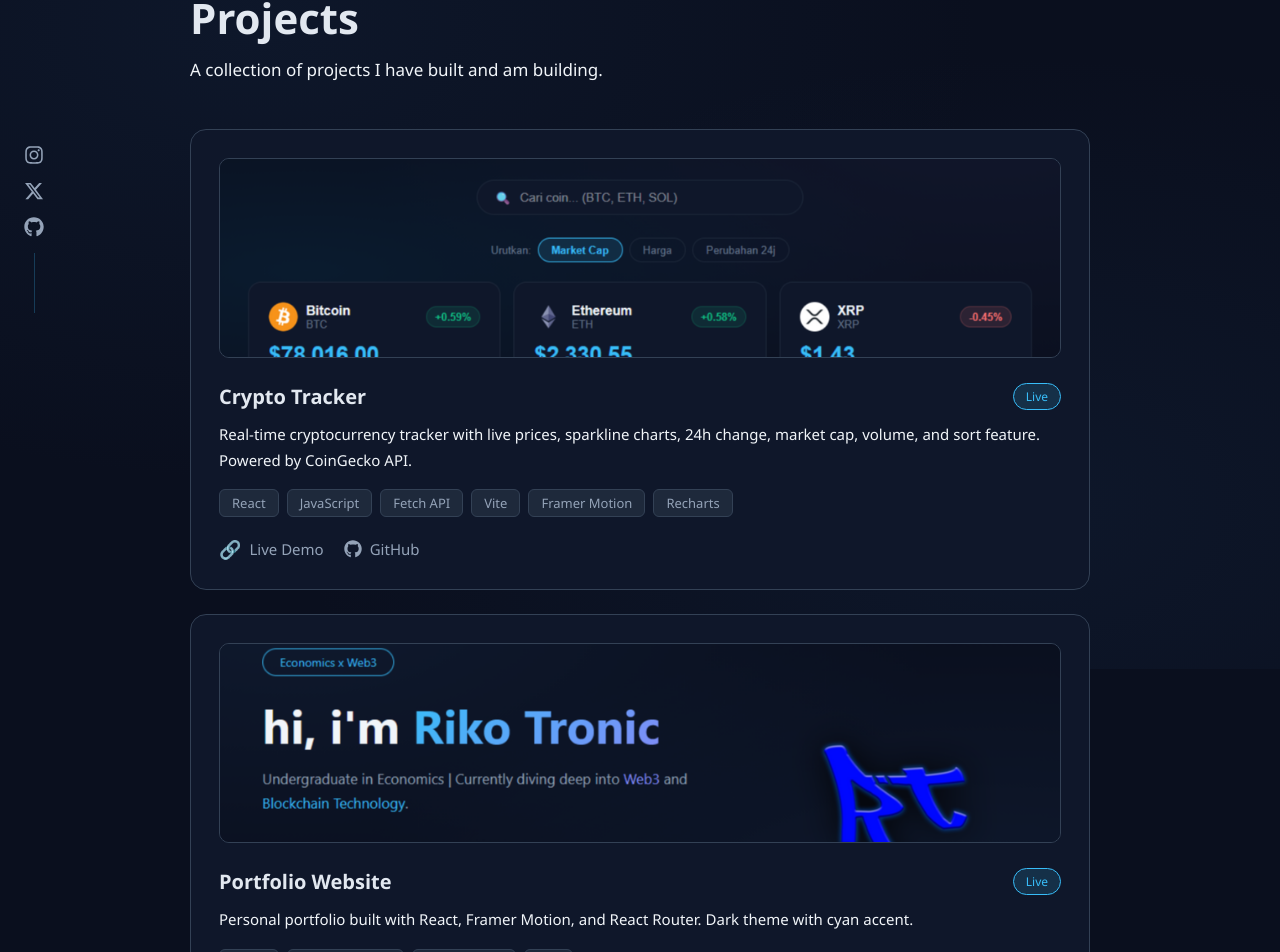
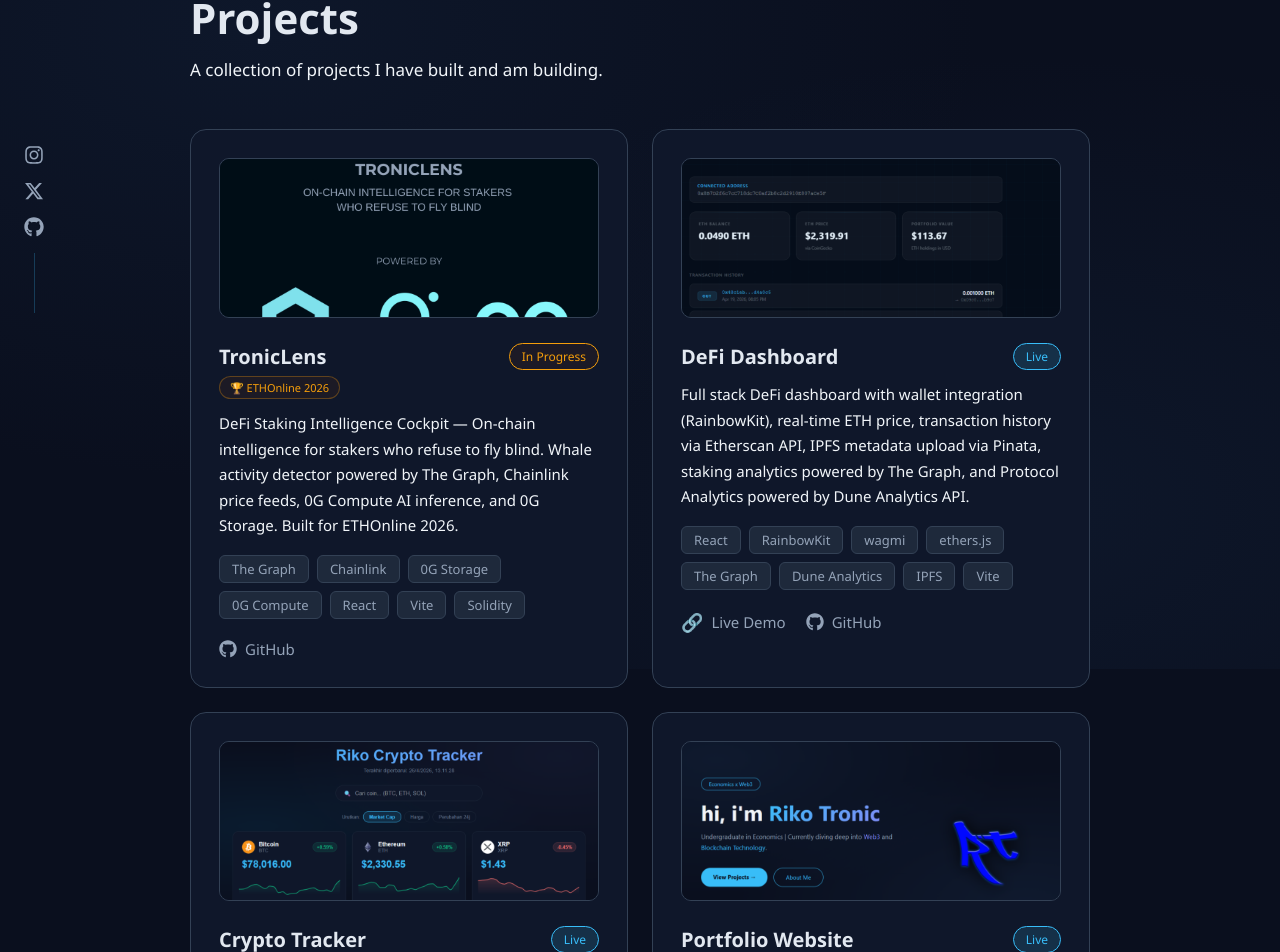
Before and after one commit to tronic21-ctrl/portofolio-riko, a React (Vite) app: page /projects in a window 1280 px wide. Shown: the part 131-1083 px from the top of the page. Built offline with nearby package versions, Linux system fonts and the light colour scheme.

Commit message:
feat: update portfolio - add TronicLens, new skills, polish UI

```diff
--- a/src/context/ThemeContext.jsx
+++ b/src/context/ThemeContext.jsx
@@ -18,6 +18,7 @@
     '--navbar-bg': '#0f172a99',
     '--border': '#334155',
     '--gradient-1': '#1e3a5f30',
+    '--purple-accent': '#818cf8',
   },
   light: {
     name: 'light',
@@ -33,6 +34,7 @@
     '--navbar-bg': '#ffffffee',
     '--border': '#e2e8f0',            // Border lembut
     '--gradient-1': '#bae6fd30',
+    '--purple-accent': '#6d28d9',
   },
 }
 
--- a/src/pages/Projects.jsx
+++ b/src/pages/Projects.jsx
@@ -1,7 +1,9 @@
 import { motion } from 'framer-motion'
+import { useState, useEffect } from 'react'
 import { useLang } from '../context/LanguageContext'
 import { FaGithub } from 'react-icons/fa6'
 
+import previewTroniclens from '../assets/preview-troniclens.png'
 import previewCrypto from '../assets/preview-crypto.png'
 import previewPortfolio from '../assets/preview-portfolio.png'
 import previewDefi from '../assets/preview-defi.png'
@@ -11,6 +13,21 @@
   const p = t.projects
 
   const projectsMeta = [
+    {
+      image: previewTroniclens,
+      tech: ['The Graph', 'Chainlink', '0G Storage', '0G Compute', 'React', 'Vite', 'Solidity'],
+      live: null,
+      github: 'https://github.com/tronic21-ctrl/foundry-troniclens',
+      status: 'In Progress',
+      event: 'ETHOnline 2026',
+    },
+    {
+      image: previewDefi,
+      tech: ['React', 'RainbowKit', 'wagmi', 'ethers.js', 'The Graph', 'Dune Analytics', 'IPFS', 'Vite'],
+      live: 'https://defi-dashboard-pi.vercel.app/',
+      github: 'https://github.com/tronic21-ctrl/defi-dashboard',
+      status: 'Live',
+    },
     {
       image: previewCrypto,
       tech: ['React', 'JavaScript', 'Fetch API', 'Vite', 'Framer Motion', 'Recharts'],
@@ -25,16 +42,17 @@
       github: 'https://github.com/tronic21-ctrl/portofolio-riko',
       status: 'Live',
     },
-    {
-      image: previewDefi,
-      tech: ['React', 'RainbowKit', 'wagmi', 'ethers.js', 'IPFS', 'The Graph', 'Vite'],
-      live: 'https://defi-dashboard-pi.vercel.app/',
-      github: 'https://github.com/tronic21-ctrl/defi-dashboard',
-      status: 'Live',
-    },
   ]
 
   const projects = p.items.map((item, i) => ({ ...item, ...projectsMeta[i] }))
+
+  const [isMobile, setIsMobile] = useState(window.innerWidth < 768)
+
+  useEffect(() => {
+    const handleResize = () => setIsMobile(window.innerWidth < 768)
+    window.addEventListener('resize', handleResize)
+    return () => window.removeEventListener('resize', handleResize)
+  }, [])
 
   return (
     <div style={{ minHeight: '100vh', padding: '120px 40px 80px' }}>
@@ -56,14 +74,18 @@
         </motion.div>
 
         {/* Project Cards */}
-        <div style={{ display: 'flex', flexDirection: 'column', gap: '24px' }}>
+        <div style={{
+          display: 'grid',
+          gridTemplateColumns: isMobile ? '1fr' : 'repeat(2, 1fr)',
+          gap: '24px',
+        }}>
           {projects.map((project, index) => (
             <motion.div
               key={project.title}
               initial={{ opacity: 0, y: 30 }}
               animate={{ opacity: 1, y: 0 }}
               transition={{ duration: 0.5, delay: index * 0.1 }}
-              whileHover={{ borderColor: 'var(--blue-primary)', x: 6 }}
+              whileHover={{ borderColor: 'var(--blue-primary)', y: -6 }}
               style={{
                 backgroundColor: 'var(--bg-card)',
                 border: '1px solid var(--border)',
@@ -79,7 +101,7 @@
                   alt={project.title}
                   style={{
                     width: '100%',
-                    height: '200px',
+                    height: '160px',
                     objectFit: 'cover',
                     borderRadius: '10px',
                     marginBottom: '20px',
@@ -97,9 +119,24 @@
                 flexWrap: 'wrap',
                 gap: '8px',
               }}>
-                <h2 style={{ color: 'var(--text-heading)', fontSize: '20px' }}>
-                  {project.title}
-                </h2>
+                <div style={{ display: 'flex', flexDirection: 'column', gap: '6px' }}>
+                  <h2 style={{ color: 'var(--text-heading)', fontSize: '20px' }}>
+                    {project.title}
+                  </h2>
+                  {project.event && (
+                    <span style={{
+                      fontSize: '11px',
+                      padding: '3px 10px',
+                      borderRadius: '50px',
+                      backgroundColor: '#78350f20',
+                      color: '#f59e0b',
+                      border: '1px solid #f59e0b50',
+                      width: 'fit-content',
+                    }}>
+                      🏆 {project.event}
+                    </span>
+                  )}
+                </div>
 
                 <span style={{
                   fontSize: '12px',
@@ -107,12 +144,18 @@
                   borderRadius: '50px',
                   backgroundColor: project.status === 'Live'
                     ? 'var(--blue-glow)'
+                    : project.status === 'In Progress'
+                    ? '#78350f20'
                     : '#1e293b',
                   color: project.status === 'Live'
                     ? 'var(--blue-primary)'
+                    : project.status === 'In Progress'
+                    ? '#f59e0b'
                     : 'var(--text-secondary)',
                   border: `1px solid ${project.status === 'Live'
                     ? 'var(--blue-primary)'
+                    : project.status === 'In Progress'
+                    ? '#f59e0b'
                     : 'var(--border)'}`,
                 }}>
                   {project.status}
@@ -153,7 +196,7 @@
                 ))}
               </div>
 
-                            {/* Links */}
+              {/* Links */}
               <div style={{ display: 'flex', gap: '20px', flexWrap: 'wrap' }}>
                 {project.live && (
                   <motion.a
--- a/src/utils/translations.js
+++ b/src/utils/translations.js
@@ -11,12 +11,12 @@
     home: {
       badge: 'Economics x Web3',
       greeting: "hi, i'm",
-      subtitle: 'Undergraduate in Economics | Currently diving deep into',
+      subtitle: 'Economics Graduate | Currently diving deep into',
       web3: 'Web3',
       blockchain: 'Blockchain Technology',
       btnProjects: 'View Projects →',
       btnAbout: 'About Me',
-      tags: ['Economics', 'Web3', 'DeFi', 'React', 'Blockchain'],
+      tags: ['Economics', 'Web3', 'DeFi', 'React', 'Solidity', 'Blockchain'],
     },
 
     // About
@@ -40,7 +40,7 @@
         { year: '2017 - 2024', title: 'Content Creator', desc: 'Active on YouTube & TikTok as a content creator.' },
         { year: '2021 - 2025', title: 'B.Sc. Development Economics', desc: 'Studied Development Economics at UNINGRAT Tual. Graduated December 1, 2025.' },
         { year: '2025 - March 2026', title: 'Market Analyst & Trader', desc: 'Focused on investment and trading independently (stocks, cryptocurrency, commodities).' },
-        { year: 'March 2026 - Present', title: 'Web Development & Web3 Journey', desc: 'Started learning Web Development from scratch (HTML, CSS, JavaScript, React). Currently entering the Web3 space with a focus on Blockchain, Smart Contracts, and DeFi from an economic perspective.' },
+        { year: 'March 2026 - Present', title: 'Web Development & Web3 Journey', desc: 'Started learning Web Development from scratch (HTML, CSS, JavaScript, React). Currently entering the Web3 space — building production-grade smart contracts with NatSpec documentation, security patterns (ReentrancyGuard, CEI), Foundry testing (16/16 pass), and integrating DeFi protocols (The Graph, Chainlink, 0G Storage).' },
       ],
     },
 
@@ -52,16 +52,20 @@
       github: '📁 GitHub',
       items: [
         {
+          title: 'TronicLens',
+          desc: 'DeFi Staking Intelligence Cockpit — On-chain intelligence for stakers who refuse to fly blind. Whale activity detector powered by The Graph, Chainlink price feeds, 0G Compute AI inference, and 0G Storage. Built for ETHOnline 2026.',
+        },
+        {
+          title: 'DeFi Dashboard',
+          desc: 'Full stack DeFi dashboard with wallet integration (RainbowKit), real-time ETH price, transaction history via Etherscan API, IPFS metadata upload via Pinata, staking analytics powered by The Graph, and Protocol Analytics powered by Dune Analytics API.',
+        },
+        {
           title: 'Crypto Tracker',
           desc: 'Real-time cryptocurrency tracker with live prices, sparkline charts, 24h change, market cap, volume, and sort feature. Powered by CoinGecko API.',
         },
         {
           title: 'Portfolio Website',
-          desc: 'Personal portfolio built with React, Framer Motion, and React Router. Dark theme with cyan accent.',
-        },
-        {
-          title: 'DeFi Dashboard',
-          desc: 'Full stack DeFi dashboard with wallet integration, real-time ETH price, transaction history via Etherscan API, IPFS metadata upload via Pinata, and on-chain staking analytics powered by The Graph.',
+          desc: 'Personal portfolio built with React, Framer Motion, and React Router. Dark theme with cyan accent. Bilingual EN/ID.',
         },
       ],
     },
@@ -84,7 +88,7 @@
       blockchain: 'Teknologi Blockchain',
       btnProjects: 'Lihat Projects →',
       btnAbout: 'Tentang Saya',
-      tags: ['Ekonomi', 'Web3', 'DeFi', 'React', 'Blockchain'],
+      tags: ['Ekonomi', 'Web3', 'DeFi', 'React', 'Solidity', 'Blockchain'],
     },
 
     // About
@@ -108,7 +112,7 @@
         { year: '2017 - 2024', title: 'Content Creator', desc: 'Aktif di YouTube & TikTok sebagai konten kreator.' },
         { year: '2021 - 2025', title: 'S1 Ekonomi Pembangunan', desc: 'Menempuh pendidikan S1 Ekonomi Pembangunan di UNINGRAT Tual. Lulus pada 1 Desember 2025.' },
         { year: '2025 - Maret 2026', title: 'Market Analyst & Trader', desc: 'Fokus mendalami investasi dan trading secara mandiri (saham, cryptocurrency, komoditas).' },
-        { year: 'Maret 2026 - Sekarang', title: 'Web Development & Web3 Journey', desc: 'Memulai belajar Web Development dari nol (HTML, CSS, JavaScript, React). Saat ini sedang memasuki dunia Web3 dengan fokus mempelajari Blockchain, Smart Contract, dan DeFi dari perspektif ekonomi.' },
+        { year: 'Maret 2026 - Sekarang', title: 'Web Development & Web3 Journey', desc: 'Memulai belajar Web Development dari nol (HTML, CSS, JavaScript, React). Kini membangun smart contract production-grade dengan NatSpec documentation, security patterns (ReentrancyGuard, CEI), Foundry testing (16/16 pass), dan integrasi protokol DeFi (The Graph, Chainlink, 0G Storage).' },
       ],
     },
 
@@ -120,16 +124,20 @@
       github: '📁 GitHub',
       items: [
         {
+          title: 'TronicLens',
+          desc: 'DeFi Staking Intelligence Cockpit — Intelijen on-chain untuk staker yang menolak beroperasi secara buta. Whale activity detector yang didukung The Graph, Chainlink price feeds, 0G Compute AI inference, dan 0G Storage. Dibangun untuk ETHOnline 2026.',
+        },
+        {
+          title: 'DeFi Dashboard',
+          desc: 'Full stack DeFi dashboard dengan wallet integration (RainbowKit), real-time ETH price, transaction history via Etherscan API, IPFS metadata upload via Pinata, staking analytics powered by The Graph, dan Protocol Analytics powered by Dune Analytics API.',
+        },
+        {
           title: 'Crypto Tracker',
           desc: 'Tracker cryptocurrency real-time dengan harga live, grafik sparkline, perubahan 24j, market cap, volume, dan fitur sort. Powered by CoinGecko API.',
         },
         {
           title: 'Portfolio Website',
-          desc: 'Portfolio personal dengan React, Framer Motion, dan React Router. Dark theme dengan cyan accent.',
-        },
-        {
-          title: 'DeFi Dashboard',
-          desc: 'Full stack DeFi dashboard dengan wallet integration, real-time ETH price, transaction history via Etherscan API, IPFS metadata upload via Pinata, dan staking analytics on-chain powered by The Graph.',
+          desc: 'Portfolio personal dengan React, Framer Motion, dan React Router. Dark theme dengan cyan accent. Bilingual EN/ID.',
         },
       ],
     },
```
Also changed, not shown: src/App.jsx (+11 -1 lines), src/pages/About.jsx (+30 -17 lines), src/assets/preview-troniclens.png (added).
